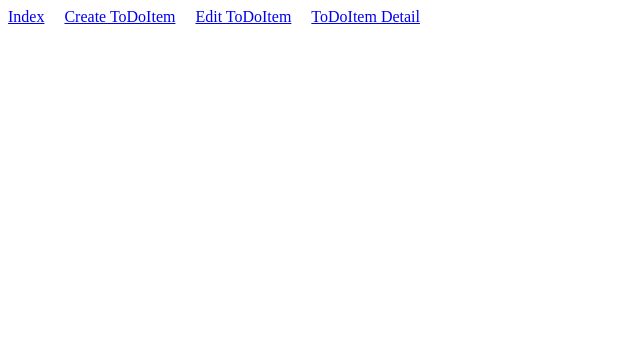
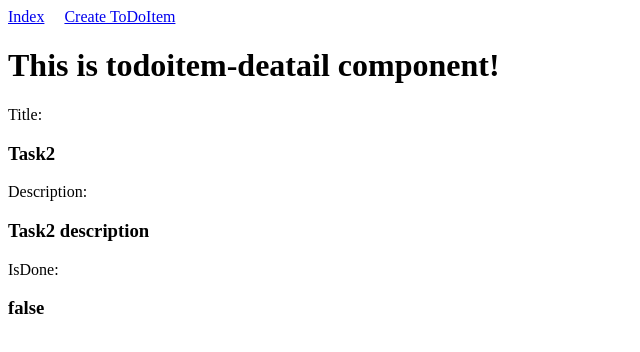
Before and after one commit to TWS-Agile-Full-Stack-Bootcamp/ToDoService, an Angular app in the folder ToDoFrontEnd/: page /detail/1 in a window 1280 px wide. Before the commit this address led to /. Shown: the top 352 px of the page, without its empty margins (0-640 px from the left). Built offline with nearby package versions, Linux system fonts and the light colour scheme.

Commit message:
feat: update route map

```diff
--- a/ToDoFrontEnd/src/app/app-routing.module.ts
+++ b/ToDoFrontEnd/src/app/app-routing.module.ts
@@ -9,7 +9,7 @@ export const routes: Routes = [
   { path: "", redirectTo: '/index', pathMatch: 'full' },
   { path: "index", component: ListTodoitemComponent },
   { path: "create", component: CreateTodoitemComponent },
-  { path: "detail", component: TodoitemDetailComponent },
+  { path: "detail/:id", component: TodoitemDetailComponent },
   { path: "edit/:id", component: UpdateTodoItemComponent },
 ];
 
--- a/ToDoFrontEnd/src/app/app.component.html
+++ b/ToDoFrontEnd/src/app/app.component.html
@@ -1,8 +1,6 @@
 <div>
   <span><a routerLink="">Index</a></span>
   <span><a routerLink="/create">Create ToDoItem</a></span>
-  <span><a routerLink="/edit">Edit ToDoItem</a></span>
-  <span><a routerLink="/detail">ToDoItem Detail</a></span>
 </div>
 <router-outlet></router-outlet>
 
--- a/ToDoFrontEnd/src/app/list-todoitem/list-todoitem.component.ts
+++ b/ToDoFrontEnd/src/app/list-todoitem/list-todoitem.component.ts
@@ -24,7 +24,6 @@ export class ListTodoitemComponent implements OnInit {
 
   public updateTodoItem(id: number): void {
     this.router.navigate(['edit', id]);
-    // this.todoService.SetUpdatingTodoItemId(id);
   }
 
   public deleteTodoItem(id: number): void {
@@ -32,6 +31,6 @@ export class ListTodoitemComponent implements OnInit {
   }
 
   public selectTodoItem(id: number): void {
-    this.todoService.SetSelectedTodoItemId(id);
+    this.router.navigate(['detail', id]);
   }
 }
--- a/ToDoFrontEnd/src/app/todoitem-detail/todoitem-detail.component.ts
+++ b/ToDoFrontEnd/src/app/todoitem-detail/todoitem-detail.component.ts
@@ -1,4 +1,6 @@
+import { Route } from '@angular/compiler/src/core';
 import { Component, OnInit } from '@angular/core';
+import { ActivatedRoute, Router } from '@angular/router';
 import { TodoService } from '../service/todo.service';
 
 @Component({
@@ -8,8 +10,11 @@ import { TodoService } from '../service/todo.service';
 })
 export class TodoitemDetailComponent implements OnInit {
 
-  constructor(public todoService: TodoService) { }
+  constructor(public todoService: TodoService,
+    private route: ActivatedRoute) { }
 
   ngOnInit(): void {
+    const id = this.route.snapshot.paramMap.get('id');
+    this.todoService.SetSelectedTodoItemId(Number(id));
   }
 }
```
